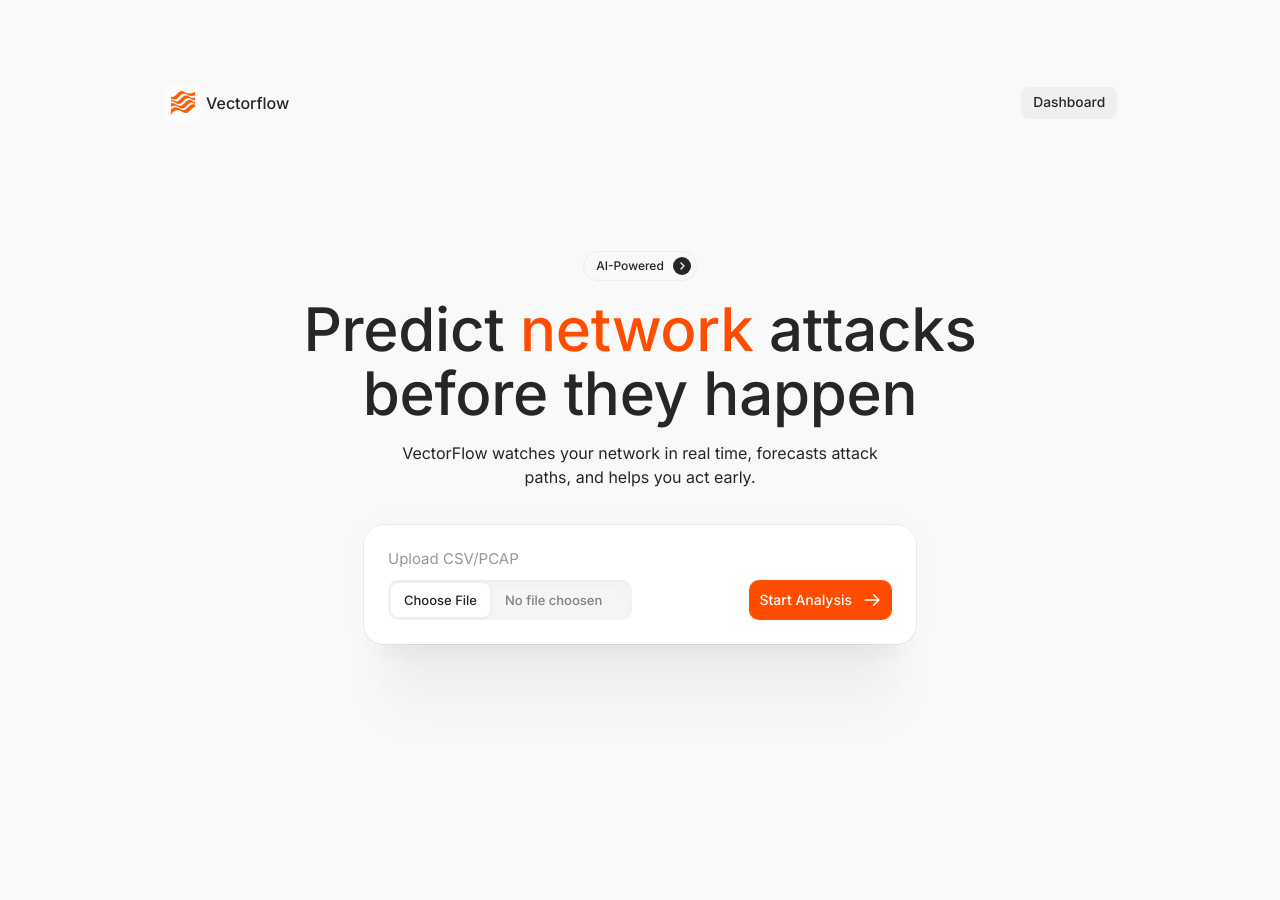
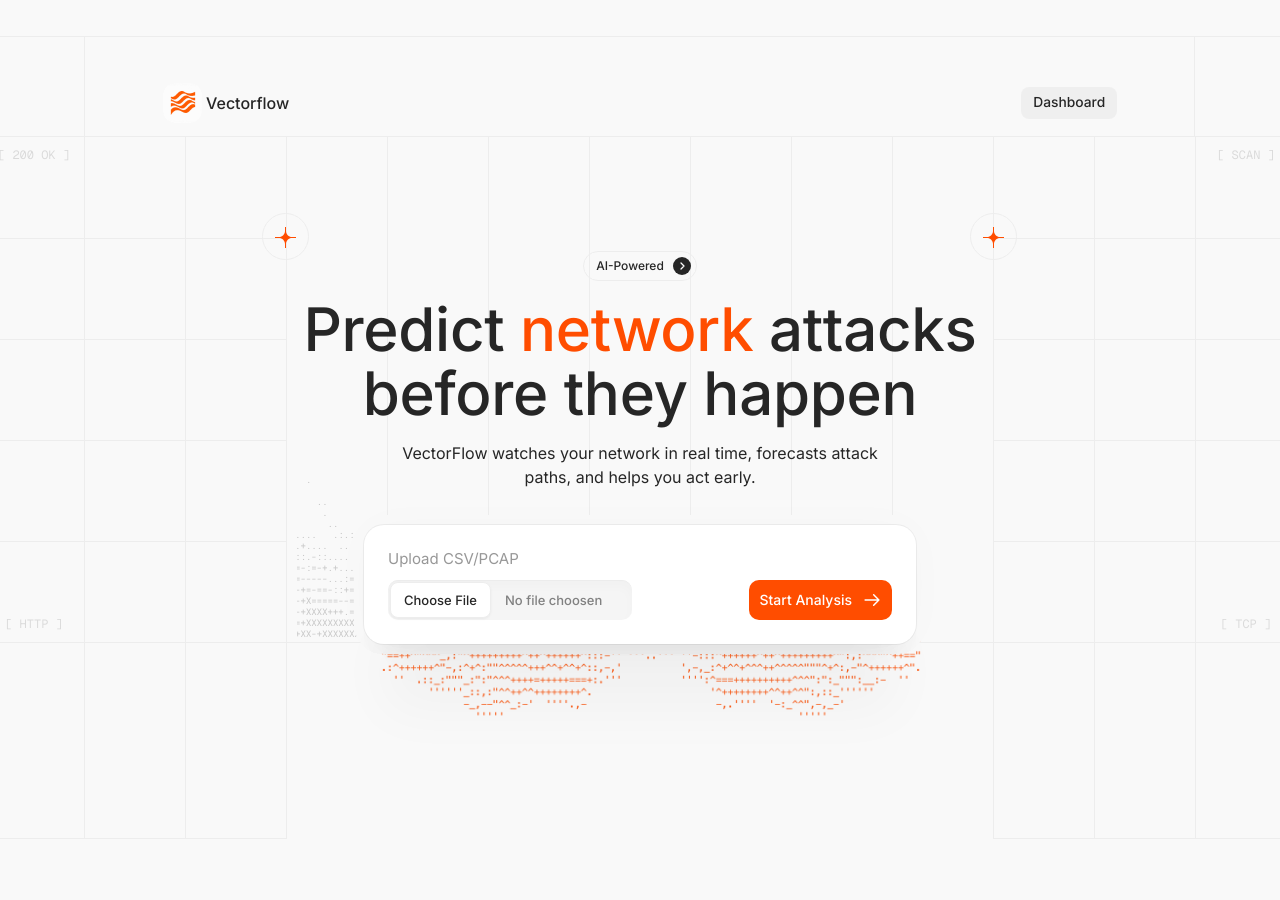
Before and after one commit to rkhooda/VectorFlow, a Flask app: page / in a window 1280 px wide. Run offline with Flask 3, Linux system fonts and the light colour scheme.

Commit message:
feat(landing): add grid backdrop, corner labels and ascii decor

```diff
--- a/dashboard/static/css/landing.css
+++ b/dashboard/static/css/landing.css
@@ -27,9 +27,138 @@ body {
   -webkit-font-smoothing: antialiased;
 }
 
+/* ---------- backdrop ----------
+   Every offset below is measured off the 1470x840 Figma frame, which
+   .backdrop-inner recreates and centres; the viewport clips the overflow.
+   ponytail: the 11px rounded-corner glyphs at each grid intersection are
+   omitted — same #ededed as the lines, invisible at 1x. Add them as a tiled
+   background if the grid ever gets a stronger line colour. */
+
+.backdrop {
+  position: fixed;
+  inset: 0;
+  z-index: 0;
+  overflow: hidden;
+  pointer-events: none;
+}
+
+.backdrop-inner {
+  position: absolute;
+  top: 0;
+  left: 50%;
+  width: 1470px;
+  height: 840px;
+  transform: translateX(-50%);
+}
+
+/* the two full-bleed rules bounding the grid band */
+.backdrop-inner::before,
+.backdrop-inner::after {
+  content: "";
+  position: absolute;
+  left: 0;
+  width: 100%;
+  height: 1px;
+  background: var(--line);
+}
+.backdrop-inner::before { top: 136px; }
+.backdrop-inner::after { top: 642px; }
+
+.grid-frame {
+  position: absolute;
+  top: 36px;
+  left: 78px;
+  width: 1314px;
+  height: 606px;
+  border: 1px solid var(--line);
+  border-bottom: 0;
+  /* full column set across the middle band only; the nav band keeps just its
+     outermost column each side. */
+  background-image:
+    repeating-linear-gradient(to right, var(--line) 0 1px, transparent 1px 101px),
+    linear-gradient(var(--line), var(--line)),
+    linear-gradient(var(--line), var(--line));
+  background-size: 1314px 506px, 1px 100px, 1px 100px;
+  background-position: left 0 top 100px, left 101px top 0, right 102px top 0;
+  background-repeat: no-repeat;
+  background-origin: border-box;
+  background-clip: border-box;
+}
+
+/* the three cells that hang below the band at each end */
+.grid-tail {
+  position: absolute;
+  top: 642px;
+  width: 304px;
+  height: 197px;
+  border-bottom: 1px solid var(--line);
+  background-image: repeating-linear-gradient(
+    to right, var(--line) 0 1px, transparent 1px 101px);
+}
+.grid-tail-l { left: 78px; }
+.grid-tail-r { right: 78px; }
+
+/* horizontal cell rules run in the outer gutters only */
+.grid-frame::before,
+.grid-frame::after {
+  content: "";
+  position: absolute;
+  top: 201px;
+  width: 303px;
+  height: 404px;
+  background: repeating-linear-gradient(
+    var(--line) 0 1px, transparent 1px 101px);
+}
+.grid-frame::before { left: 0; }
+.grid-frame::after { right: 0; }
+
+.grid-label {
+  position: absolute;
+  width: 102px;
+  font-family: var(--font-mono);
+  font-size: 12px;
+  line-height: 16px;
+  color: rgba(0, 0, 0, 0.12);
+  text-align: center;
+}
+.grid-label-tl { left: -1px; top: 110px; }
+.grid-label-bl { left: -1px; bottom: 10px; }
+.grid-label-tr { right: -1px; top: 110px; }
+.grid-label-br { right: -1px; bottom: 10px; }
+
+.grid-marker { position: absolute; top: 213px; }
+.grid-marker-l { left: 357px; }
+.grid-marker-r { left: 1065px; }
+
+.decor-dots {
+  position: absolute;
+  top: 377px;
+  left: 392px;
+  width: 343px;
+  height: 264px;
+  overflow: hidden;
+}
+.decor-dots img {
+  position: absolute;
+  bottom: 0;
+  left: -380px;
+  width: 783.13px;
+  height: 264px;
+}
+
+.decor-flow {
+  position: absolute;
+  top: 432px;
+  left: 394px;
+  width: 703.78px;
+  height: 389.9px;
+}
+
 /* ---------- nav ---------- */
 
 .nav {
+  position: relative;
+  z-index: 1;
   display: flex;
   align-items: center;
   justify-content: space-between;
@@ -77,6 +206,8 @@ body {
 /* ---------- hero ---------- */
 
 .hero {
+  position: relative;
+  z-index: 1;
   display: flex;
   flex-direction: column;
   align-items: center;
@@ -253,6 +384,10 @@ body {
   text-align: center;
 }
 
+@media (max-width: 900px) {
+  .backdrop { display: none; } /* offsets are pinned to the 1470px design frame */
+}
+
 @media (max-width: 720px) {
   .nav { padding-top: 32px; }
   .hero { padding-top: 64px; }
--- a/dashboard/templates/index.html
+++ b/dashboard/templates/index.html
@@ -6,6 +6,27 @@
 {% endblock %}
 
 {% block body %}
+{# Decorative only: the Figma backdrop is laid out against a fixed 1470px
+   design frame, centred and clipped to the viewport. #}
+<div class="backdrop" aria-hidden="true">
+  <div class="backdrop-inner">
+    <div class="grid-frame">
+      <span class="grid-label grid-label-tl">[ 200 OK ]</span>
+      <span class="grid-label grid-label-bl">[ HTTP ]</span>
+      <span class="grid-label grid-label-tr">[ SCAN ]</span>
+      <span class="grid-label grid-label-br">[ TCP ]</span>
+    </div>
+    <div class="grid-tail grid-tail-l"></div>
+    <div class="grid-tail grid-tail-r"></div>
+    <img class="grid-marker grid-marker-l" src="{{ url_for('static', filename='img/marker.svg') }}" alt="" width="47" height="47">
+    <img class="grid-marker grid-marker-r" src="{{ url_for('static', filename='img/marker.svg') }}" alt="" width="47" height="47">
+    <div class="decor-dots">
+      <img src="{{ url_for('static', filename='img/ascii-small.png') }}" alt="">
+    </div>
+    <img class="decor-flow" src="{{ url_for('static', filename='img/ascii-main.png') }}" alt="">
+  </div>
+</div>
+
 <nav class="nav">
   <a class="nav-brand" href="{{ url_for('index') }}">
     <img class="nav-logo" src="{{ url_for('static', filename='img/logo.png') }}" alt="" width="39" height="40">
```
